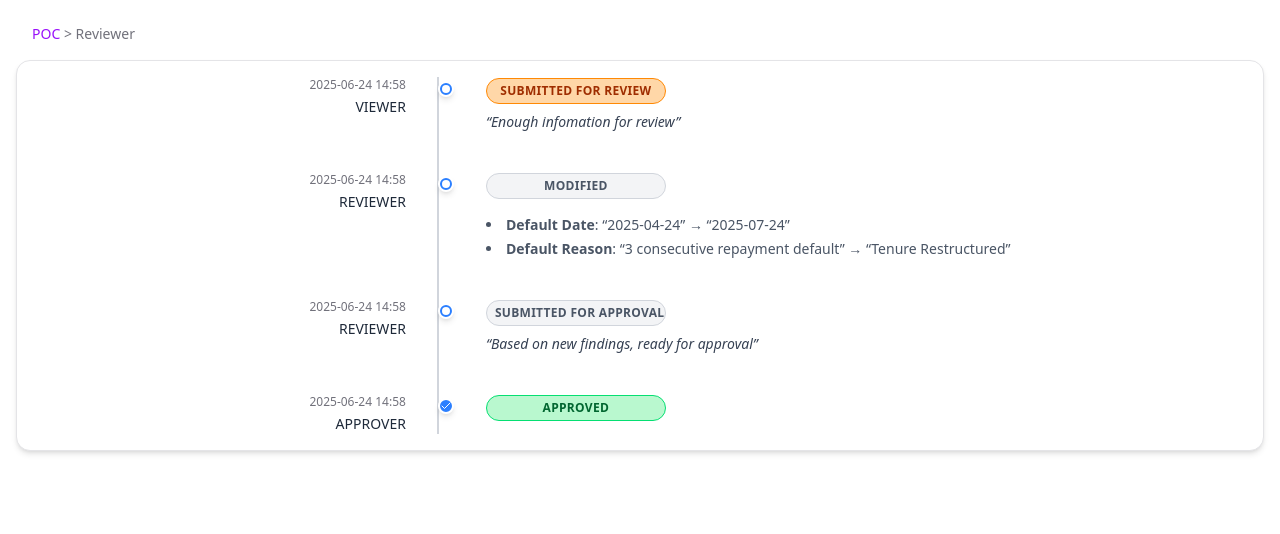
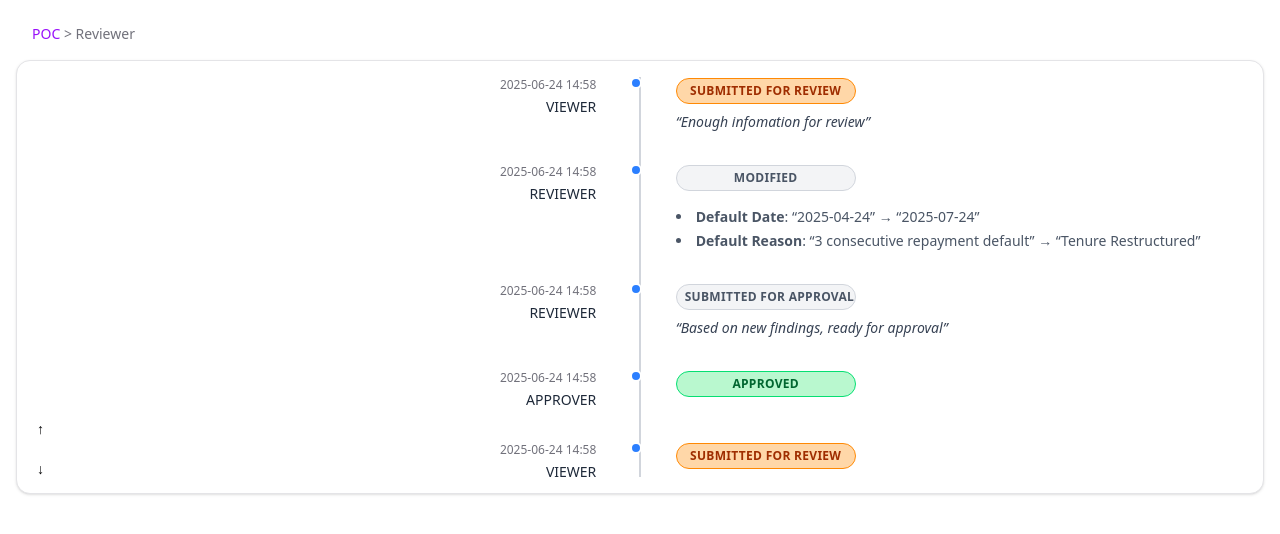
Before and after one commit to DhirajPanchal/shadcn-ui_explorer, a Next.js app in the folder shadcn-nx_data-grid_explorer/: page /poc/reviewer in a window 1280 px wide. Shown: the top 534 px of the page. Built offline with nearby package versions, Linux system fonts and the light colour scheme.

Commit message:
20250723-LT

```diff
--- a/shadcn-nx_data-grid_explorer/src/app/poc/reviewer/page.tsx
+++ b/shadcn-nx_data-grid_explorer/src/app/poc/reviewer/page.tsx
@@ -1,6 +1,7 @@
 "use client";
 
 import { LogTimeline } from "@/components/application/LogTimeline";
+import { LogTimeline5 } from "@/components/application/LogTimeline_animated_scrollable";
 import { LogTimeline4 } from "@/components/application/LogTimeline_Final";
 import { LogTimeline3 } from "@/components/application/LogTimeline_Fixed";
 import { LogTimeline2 } from "@/components/application/LogTimeline_Updated";
@@ -16,7 +17,7 @@ export default function Page() {
         <span className="text-muted-foreground">&gt;</span> Reviewer
       </h1>
 
-      <LogTimeline4 />
+      <LogTimeline5 />
     </section>
   );
 }
--- /dev/null
+++ b/shadcn-nx_data-grid_explorer/src/components/application/LogTimeline_animated_scrollable.tsx
@@ -0,0 +1,171 @@
+import { useEffect, useRef, useState } from "react";
+import { DATA_LOGITEMS } from "./dummy";
+import { Card } from "@/components/ui/card";
+import { Button } from "@/components/ui/button";
+import { LogItem } from "./model";
+import { format } from "date-fns";
+
+interface LogTimelineProps {
+  logItems?: LogItem[];
+}
+
+export function LogTimeline5({ logItems = DATA_LOGITEMS }: LogTimelineProps) {
+  const containerRef = useRef<HTMLDivElement>(null);
+  const [visibleCount, setVisibleCount] = useState(0);
+
+  useEffect(() => {
+    if (!logItems?.length) return;
+    setVisibleCount(0);
+    const interval = setInterval(() => {
+      setVisibleCount((prev) => {
+        if (prev >= logItems.length) {
+          clearInterval(interval);
+          return prev;
+        }
+        return prev + 1;
+      });
+    }, 1000);
+
+    return () => clearInterval(interval);
+  }, [logItems]);
+
+  return (
+    <Card className="p-4 relative">
+      {/* Scroll buttons */}
+      <div className="absolute bottom-2 left-2 flex flex-col space-y-2 z-10">
+        <Button
+          size="sm"
+          variant="ghost"
+          onClick={() =>
+            containerRef.current?.scrollBy({ top: -100, behavior: "smooth" })
+          }
+        >
+          ↑
+        </Button>
+        <Button
+          size="sm"
+          variant="ghost"
+          onClick={() =>
+            containerRef.current?.scrollBy({ top: 100, behavior: "smooth" })
+          }
+        >
+          ↓
+        </Button>
+      </div>
+
+      {/* Timeline scrollable area */}
+      <div
+        ref={containerRef}
+        className="relative h-[400px] overflow-y-auto pr-2"
+      >
+        {/* Center vertical line */}
+        <div className="absolute left-1/2 transform -translate-x-1/2 h-full w-0.5 bg-gray-300 dark:bg-gray-600" />
+
+        <div className="space-y-8">
+          {logItems.slice(0, visibleCount).map((item, index) => (
+            <div
+              key={index}
+              className="relative flex items-start gap-4 transition-opacity duration-500"
+            >
+              {/* Left side: User role + timestamp */}
+              <div className="w-1/2 flex flex-col items-end pr-4 text-right space-y-1">
+                {item.creation_date && (
+                  <div className="text-xs text-muted-foreground">
+                    {format(new Date(item.creation_date), "yyyy-MM-dd HH:mm")}
+                  </div>
+                )}
+                <div className="text-sm font-medium text-gray-800 dark:text-gray-200">
+                  {item.user_role}
+                </div>
+              </div>
+
+              {/* Center Dot */}
+              <div className="relative z-10 w-4 flex justify-center">
+                <div className="w-3 h-3 rounded-full bg-blue-500 border-2 border-white dark:border-gray-900" />
+              </div>
+
+              {/* Right side: Action, comment, changes */}
+              <div className="w-1/2 flex flex-col pl-4 space-y-2">
+                <div>{logItemStatus(item.action)}</div>
+
+                {item.comments && (
+                  <div className="italic text-sm text-gray-700 dark:text-gray-300">
+                    “{item.comments}”
+                  </div>
+                )}
+
+                {item.action?.toUpperCase() === "MODIFY" &&
+                  Array.isArray(item.changes) &&
+                  item.changes.length > 0 && (
+                    <div className="text-sm text-gray-600 dark:text-gray-400  pt-2">
+                      <ul className="list-disc list-inside space-y-1">
+                        {item.changes.map((change, i) => (
+                          <li key={i}>
+                            <strong>{change.field_name}</strong>: “
+                            {formatIfDate(change.old_value)}” → “
+                            {formatIfDate(change.new_value)}”
+                          </li>
+                        ))}
+                      </ul>
+                    </div>
+                  )}
+              </div>
+            </div>
+          ))}
+        </div>
+      </div>
+    </Card>
+  );
+}
+
+function formatIfDate(value?: string): string {
+  if (!value) return "";
+  const isoDateMatch = /^\d{4}-\d{2}-\d{2}T/.test(value);
+  try {
+    return isoDateMatch ? format(new Date(value), "yyyy-MM-dd") : value;
+  } catch {
+    return value;
+  }
+}
+
+const logItemStatus = (status?: string | null) => {
+  const normalized = (status ?? "").trim().toUpperCase();
+
+  const labelMap: Record<string, string> = {
+    INITIAL: "INITIAL",
+    SUBMIT_FOR_REVIEW: "SUBMITTED FOR REVIEW",
+    SUBMIT_FOR_APPROVAL: "SUBMITTED FOR APPROVAL",
+    MODIFY: "MODIFIED",
+    REVIEW_REJECT: "REJECTED BY REVIEWER",
+    WITHDRAW_REVIEW: "REVIEW WITHDRAWN",
+    REVOKE: "REVOKE",
+    WITHDRAW_APPROVAL: "APPROVAL WITHDRAWN",
+    APPROVAL_REJECT: "REJECTED BY APPROVER",
+    APPROVE: "APPROVED",
+    NEW: "NEW",
+  };
+
+  const classMap: Record<string, string> = {
+    INITIAL:
+      "bg-gray-200 text-gray-800 border-gray-400 dark:bg-gray-700 dark:text-gray-200",
+    SUBMIT_FOR_REVIEW:
+      "bg-orange-200 text-orange-800 border-orange-400 dark:bg-orange-800 dark:text-orange-200",
+    WITHDRAW_REVIEW:
+      "bg-purple-200 text-purple-800 border-purple-400 dark:bg-purple-800 dark:text-purple-200",
+    APPROVE:
+      "bg-green-200 text-green-800 border-green-400 dark:bg-green-800 dark:text-green-200",
+    REVIEW_REJECT:
+      "bg-red-200 text-red-800 border-red-400 dark:bg-red-800 dark:text-red-200",
+  };
+
+  return (
+    <span
+      className={`inline-block text-xs font-semibold px-2 py-1 rounded-full text-center w-[180px] uppercase whitespace-nowrap tracking-wide border ${
+        classMap[normalized] ??
+        "bg-gray-100 text-gray-600 border-gray-300 dark:bg-gray-800 dark:text-gray-300"
+      }`}
+    >
+      {labelMap[normalized] ?? "-"}
+    </span>
+  );
+};
--- a/shadcn-nx_data-grid_explorer/src/components/application/dummy.ts
+++ b/shadcn-nx_data-grid_explorer/src/components/application/dummy.ts
@@ -301,5 +301,45 @@ export const DATA_LOGITEMS: LogItem[] = [
     comments: "",
     creation_date: "2025-06-24T14:58:33.815517",
   },
+  {
+    change_record_id: 1,
+    user_role: "VIEWER",
+    action: "SUBMIT_FOR_REVIEW",
+    comments: "Enough infomation for review",
+    creation_date: "2025-06-24T14:58:33.815517",
+  },
+  {
+    change_record_id: 2,
+    user_role: "REVIEWER",
+    action: "MODIFY",
+    comments: "",
+    creation_date: "2025-06-24T14:58:33.815517",
+    changes: [
+      {
+        field_name: "Default Date",
+        old_value: "2025-04-24T14:58:33.815517",
+        new_value: "2025-07-24T14:58:33.815517",
+      },
+      {
+        field_name: "Default Reason",
+        old_value: "3 consecutive repayment default",
+        new_value: "Tenure Restructured",
+      },
+    ],
+  },
+  {
+    change_record_id: 3,
+    user_role: "REVIEWER",
+    action: "SUBMIT_FOR_APPROVAL",
+    comments: "Based on new findings, ready for approval",
+    creation_date: "2025-06-24T14:58:33.815517",
+  },
+  {
+    change_record_id: 4,
+    user_role: "APPROVER",
+    action: "APPROVE",
+    comments: "",
+    creation_date: "2025-06-24T14:58:33.815517",
+  },
 ];
 //Approved based on recent changes
```
